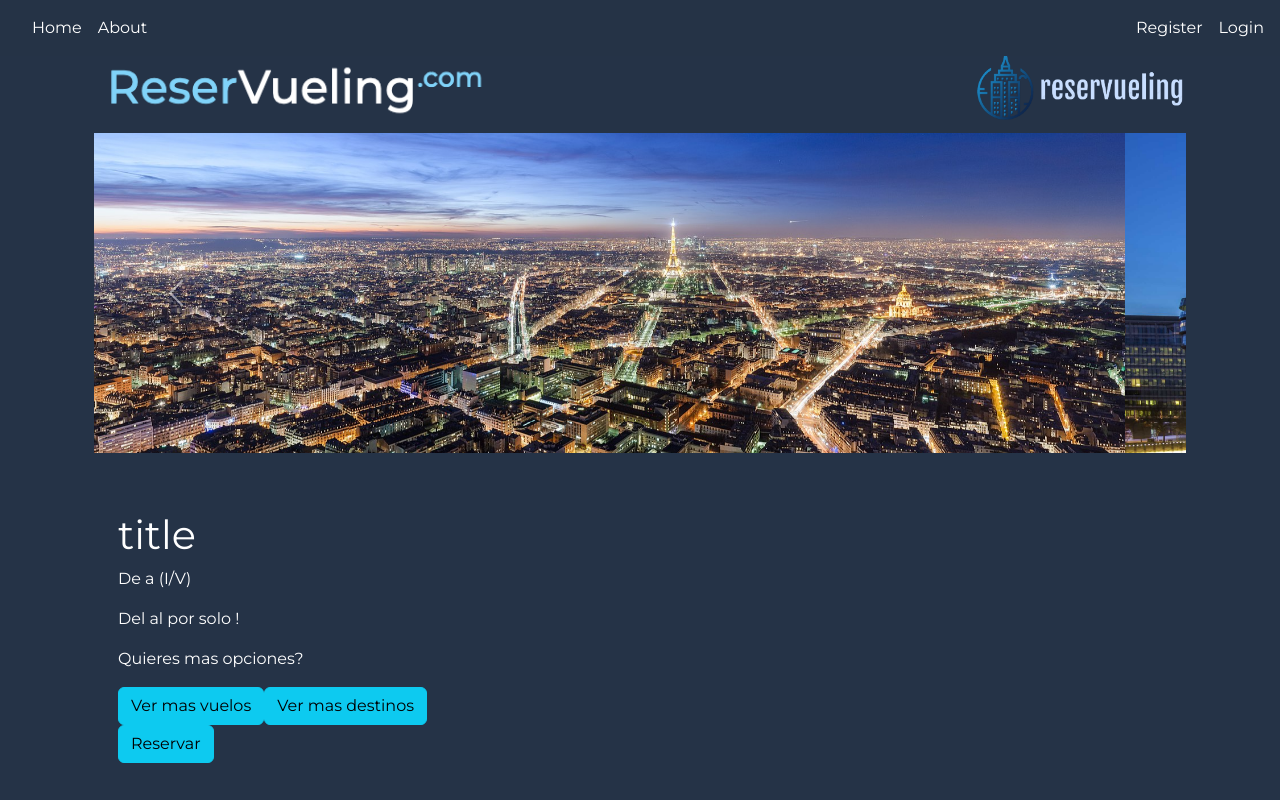
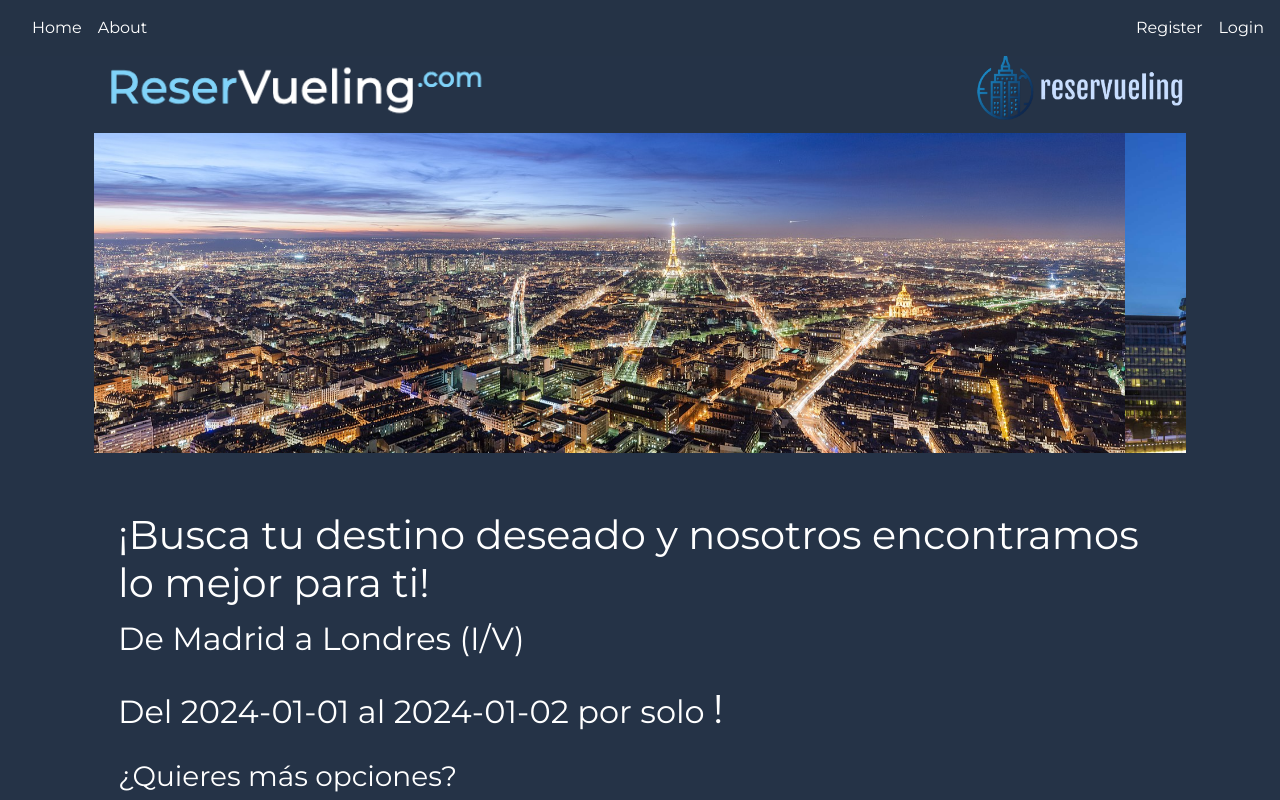
Before and after one commit to blbk/UNIR, a Vue app: page /trip in a window 1280 px wide. Shown: the top 800 px of the page. Built offline with nearby package versions, Linux system fonts and the light colour scheme.

Commit message:
DAR-0003: dates and locations info for trip view

```diff
--- a/src/components/FindTripFormComponent.vue
+++ b/src/components/FindTripFormComponent.vue
@@ -1,6 +1,9 @@
 <script setup>
 import { ref } from 'vue'
 import SelectComponent from '../components/SelectComponent.vue'
+import { useStore } from 'vuex';
+
+const store = useStore();
 
 const originOptions = ref([
   { value: null, text: 'Selecciona un origen' },
@@ -17,20 +20,43 @@ const destinationOptions = ref([
   { value: '3', text: 'París' },
   { value: '4', text: 'Roma' },
 ])
+
+const tripInfo = {
+  origin: null,
+  destination: null,
+  departureDate: null,
+  returnDate: null,
+}
+
+function setOrigin(value) {
+  tripInfo.origin = value;
+}
+function setDestination(value) {
+  tripInfo.destination = value;
+}
+
+function setDepartureDate(event) {
+  tripInfo.departureDate = event.target.value;
+}
+function setReturnDate(event) {
+  tripInfo.returnDate = event.target.value;
+}
+
+store.commit('setTripInfo', tripInfo);
 </script>
 
 <template>
   <div class="col-12 col-lg-8">
     <form action="" class="formulario-origen-destino">
 
-      <SelectComponent label="Origen" :options="originOptions"></SelectComponent>
-      <SelectComponent label="Destino" :options="destinationOptions"></SelectComponent>
+      <SelectComponent label="Origen" :options="originOptions" @change-value="setOrigin"></SelectComponent>
+      <SelectComponent label="Destino" :options="destinationOptions" @change-value="setDestination"></SelectComponent>
 
       <div class="col-12 col-md-5">
         <label for="fecha-ida">Fecha de ida</label>
-        <input type="date" id="fecha-ida">
+        <input type="date" id="fecha-ida" @change="setDepartureDate">
         <label for="fecha-vuelta">Fecha de vuelta</label>
-        <input type="date" id="fecha-vuelta">
+        <input type="date" id="fecha-vuelta" @change="setReturnDate">
       </div>
     </form>
   </div>
--- a/src/components/SelectComponent.vue
+++ b/src/components/SelectComponent.vue
@@ -1,10 +1,19 @@
 <script setup>
+import { ref } from 'vue';
+
 defineProps(['label', 'options'])
+const emit = defineEmits(['changeValue'])
+
+const value = ref(null)
+
+function onChange() {
+  emit('changeValue', value.value);
+}
 </script>
 
 <template>
   <label for="origen">{{ label }}</label>
-  <select id="origen" class="form-select" aria-label="origen select">
+  <select id="origen" class="form-select" aria-label="origen select" v-model="value" @change="onChange">
     <option v-for="option in options" :value="option.value" :key="option.vlaue">{{ option.text }}</option>
   </select>
 </template>
--- a/src/main.js
+++ b/src/main.js
@@ -10,7 +10,13 @@ const store = createStore({
   state() {
     return {
       isLoggedIn: false,
-      user: null
+      user: null,
+      tripInfo: {
+        origin: '1',
+        destination: '2',
+        departureDate: "2024-01-01",
+        returnDate: "2024-01-02",
+      }
     }
   },
   getters: {
@@ -21,6 +27,10 @@ const store = createStore({
     user(state) {
       console.log(`[LOG] getter user`);
       return state.user
+    },
+    tripInfo(state) {
+      console.log(`[LOG] getter tripInfo`);
+      return state.tripInfo
     }
   },
   mutations: {
@@ -35,6 +45,10 @@ const store = createStore({
     logout(state) {
       console.log(`[LOG] mutation logout`);
       state.isLoggedIn = false
+    },
+    setTripInfo(state, tripInfo) {
+      console.log(`[LOG] mutation setTripInfo`);
+      state.tripInfo = tripInfo
     }
   }
 })
--- a/src/views/HomeView.vue
+++ b/src/views/HomeView.vue
@@ -27,14 +27,6 @@ import FindTripFormComponent from '@/components/FindTripFormComponent.vue';
           </div>
         </div>
 
-        <div class="col-12 col-md-6 col-lg-4">
-          <section class="acceso">
-            <label>¿Ya eres cliente?</label>
-            <ButtonComponent value="Accede a mis viajes"></ButtonComponent><br>
-            <label>No soy cliente </label>
-            <ButtonComponent color="light" value="Quiero darme de alta"></ButtonComponent>
-          </section>
-        </div>
       </div>
     </div>
   </main>
--- a/src/views/TripView.vue
+++ b/src/views/TripView.vue
@@ -1,8 +1,32 @@
 <script setup>
 import ButtonComponent from '@/components/ButtonComponent.vue';
 import CarrouselComponent from '../components/CarrouselComponent.vue'
+import { useStore } from 'vuex';
+import { computed } from 'vue';
 
+const store = useStore();
 
+const originOptions = [
+  { value: null, text: 'Selecciona un origen' },
+  { value: '1', text: 'Madrid' },
+  { value: '2', text: 'Londres' },
+  { value: '3', text: 'París' },
+  { value: '4', text: 'Roma' },
+];
+
+const destinationOptions = [
+  { value: null, text: 'Selecciona un destino' },
+  { value: '1', text: 'Madrid' },
+  { value: '2', text: 'Londres' },
+  { value: '3', text: 'París' },
+  { value: '4', text: 'Roma' },
+]
+
+const from = computed(() => originOptions.find((option) => option.value === store.state.tripInfo.origin).text);
+const to = computed(() => destinationOptions.find((option) => option.value === store.state.tripInfo.destination).text);
+const dateStart = computed(() => store.state.tripInfo.departureDate);
+const dateEnd = computed(() => store.state.tripInfo.returnDate);
+const isMissingInfo = computed(() => !from.value || !to.value || !dateStart.value || !dateEnd.value)
 
 </script>
 
@@ -10,21 +34,33 @@ import CarrouselComponent from '../components/CarrouselComponent.vue'
   <CarrouselComponent />
 
   <main>
-    <div class="container-lg p-5">
-      <h1>title</h1>
-      <p>De {{ from }} a {{ to }} (I/V)</p>
-      <p>Del {{ dateStart }} al {{ dateEnd }} por solo <span>{{ randomPrice }}!</span></p>
-      <p>Quieres mas opciones?</p>
+    <div v-if="!isMissingInfo" class="container-lg p-5">
+      <h1 class="fs-1">¡Busca tu destino deseado y nosotros encontramos lo mejor para ti!</h1>
 
-      <div class="">
-        <ButtonComponent value="Ver mas vuelos"></ButtonComponent>
-        <ButtonComponent value="Ver mas destinos"></ButtonComponent>
+      <p class="fs-2">De {{ from }} a {{ to }} (I/V)</p>
+      <p class="fs-2">Del {{ dateStart }} al {{ dateEnd }} por solo <span class="fs-1">{{ randomPrice }}!</span></p>
+
+      <p class="fs-3"> ¿Quieres más opciones?</p>
+      <div>
+        <ButtonComponent class="w-25 m-1" value="Ver mas vuelos"></ButtonComponent>
+        <ButtonComponent class="w-25 m-1" value="Ver mas destinos"></ButtonComponent>
       </div>
-      <ButtonComponent value="Reservar"></ButtonComponent>
+      <RouterLink to="/">
+        <ButtonComponent class="w-50 p-2 ms-1" value="Reservar"></ButtonComponent>
+      </RouterLink>
     </div>
+
+    <h1 class="go-back">
+      <RouterLink v-if="isMissingInfo" to="/">
+        Vuelve atras y selecciona informacion para el vuelo.
+      </RouterLink>
+    </h1>
   </main>
 </template>
 
 <style scoped>
-
+.go-back > a {
+  text-decoration: none;
+  padding: 0 4rem;
+}
 </style>
```
